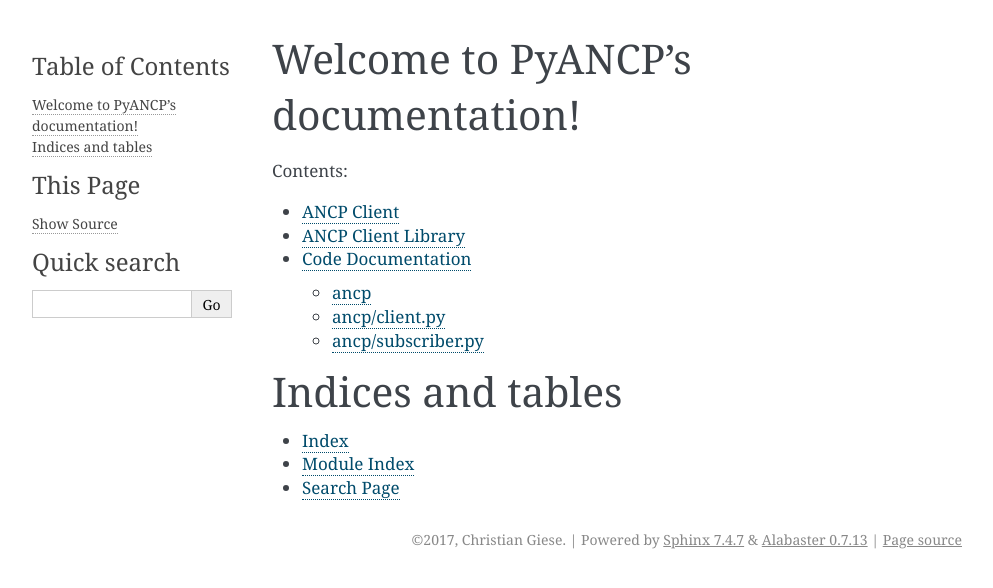
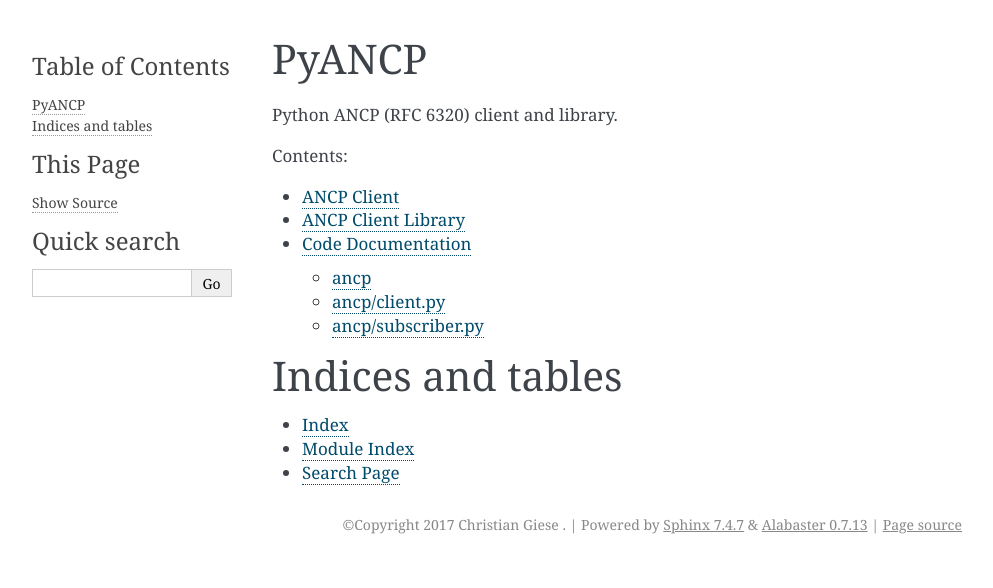
Before and after one commit to GIC-de/PyANCP, a Sphinx documentation site: the page built from docs/source/index.rst, in a window 1280 px wide. Shown: the top 588 px of the page, without its empty margins (148-1141 px from the left). Built offline with Sphinx 7.4.7, drawn with Linux system fonts in a browser that asks for light colours.

Commit message:
docu update

```diff
--- a/docs/source/conf.py
+++ b/docs/source/conf.py
@@ -53,7 +53,7 @@
 
 # General information about the project.
 project = u'PyANCP'
-copyright = u'2017, Christian Giese'
+copyright = u'Copyright 2017 Christian Giese <cgiese@juniper.net>'
 author = u'Christian Giese'
 
 # The version info for the project you're documenting, acts as replacement for
--- a/docs/source/index.rst
+++ b/docs/source/index.rst
@@ -1,10 +1,7 @@
-.. PyANCP documentation master file, created by
-   sphinx-quickstart on Thu Mar 23 22:26:51 2017.
-   You can adapt this file completely to your liking, but it should at least
-   contain the root `toctree` directive.
+PyANCP
+======
 
-Welcome to PyANCP's documentation!
-==================================
+Python ANCP (RFC 6320) client and library.
 
 Contents:
 
```
Also changed, not shown: CHANGELOG.md (added, +5 -0 lines), README.md (+9 -1 lines).
